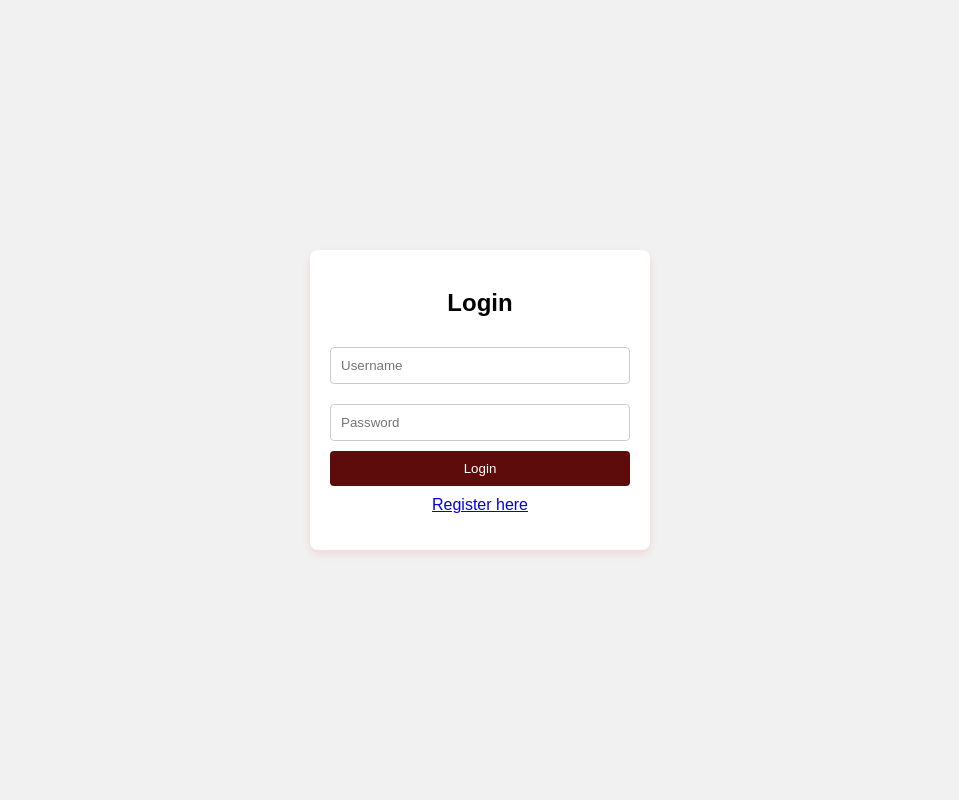
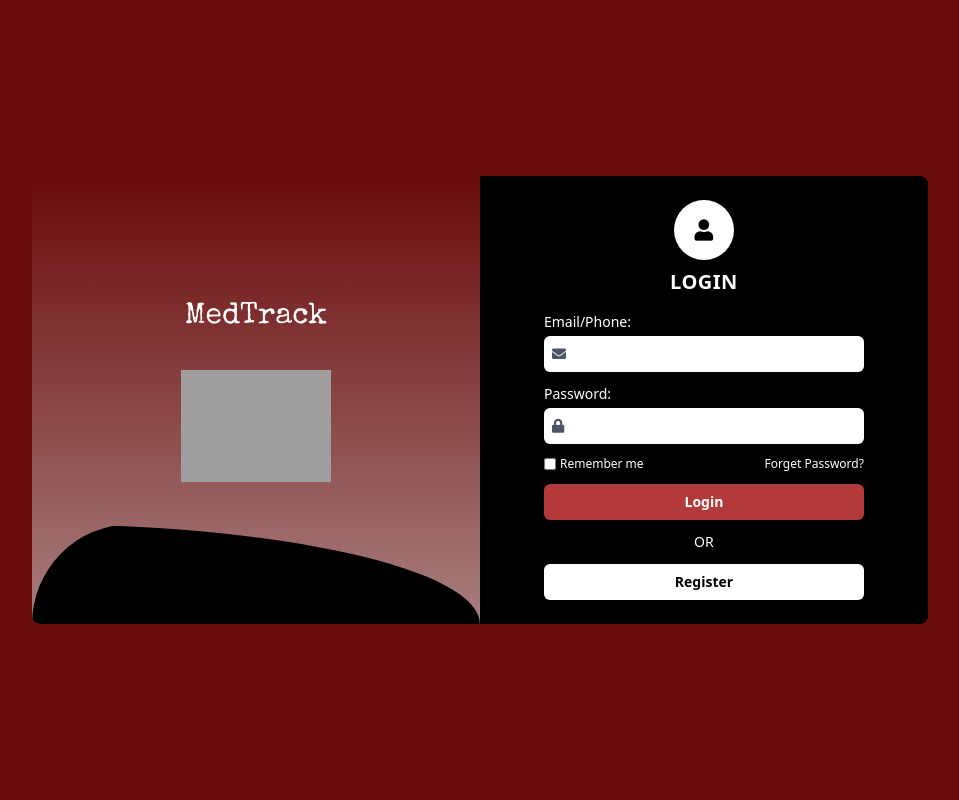
Before and after one commit to JonardPasilan/IT38A-Enterprise-System, a PHP site: page /login.php in a window 1280 px wide. Shown: the whole page, without its empty margins (160-1119 px from the left). Run offline with PHP 8.4, Linux system fonts and the light colour scheme; some libraries are stand-ins or nearby versions; grey boxes are pictures that could not be loaded.

Commit message:
updated login.php

```diff
--- a/Finals Activity 1/login.php
+++ b/Finals Activity 1/login.php
@@ -1,92 +1,175 @@
-<?php
-session_start();
-$valid_username = "user";
-$valid_password = "password";
-
-if ($_SERVER["REQUEST_METHOD"] == "POST") {
-    $username = $_POST["username"];
-    $password = $_POST["password"];
-
-    if ($username == $valid_username && $password == $valid_password) {
-        $_SESSION["loggedin"] = true;
-        header("Location: welcome.php");
-        exit();
-    } else {
-        $error = "Invalid username or password";
-    }
-}
-?>
-
 <!DOCTYPE html>
 <html lang="en">
 <head>
-    <meta charset="UTF-8">
-    <meta name="viewport" content="width=device-width, initial-scale=1.0">
-    <title>Login Page</title>
+  <meta charset="UTF-8" />
+  <meta name="viewport" content="width=device-width, initial-scale=1.0" />
+  <title>MedTrack Login</title>
+
+  <!-- TailwindCSS -->
+  <script src="https://cdn.tailwindcss.com"></script>
+
+  <!-- Font Awesome -->
+  <link rel="stylesheet" href="https://cdnjs.cloudflare.com/ajax/libs/font-awesome/5.15.3/css/all.min.css" />
+
+  <!-- Google Font -->
+  <link href="https://fonts.googleapis.com/css2?family=Special+Elite&display=swap" rel="stylesheet" />
+
+  <!-- Embedded CSS -->
   <style>
     body {
-            font-family: Arial, sans-serif;
+      background-color: #6a0a0a;
+    }
+    .logo-text {
+      font-family: 'Special Elite', monospace;
+    }
+    .left-panel {
+      width: 350px;
+      background: linear-gradient(180deg, #6a0a0a 0%, #a87f7f 100%);
+      border-top-left-radius: 0.5rem;
+      border-bottom-left-radius: 0.5rem;
+      position: relative;
+    }
+    @media (min-width: 640px) {
+      .left-panel { width: 400px; }
+    }
+    @media (min-width: 768px) {
+      .left-panel { width: 450px; }
+    }
+    .overlay {
+      position: absolute;
+      inset: 0;
+      background: linear-gradient(to bottom, #6a0a0a, #a87f7f);
+      border-top-left-radius: 0.5rem;
+      border-bottom-left-radius: 0.5rem;
+    }
+    .curve-bottom {
+      position: absolute;
+      bottom: 0;
+      left: 0;
+      width: 100%;
+      height: 100px;
+      background: black;
+      border-top-left-radius: 100px;
+      clip-path: ellipse(100% 100% at 0% 100%);
+    }
+    .right-panel {
+      background-color: black;
+      width: 350px;
+      padding: 1.5rem;
+      border-top-right-radius: 0.5rem;
+      border-bottom-right-radius: 0.5rem;
       display: flex;
+      flex-direction: column;
+      align-items: center;
+    }
+    @media (min-width: 640px) {
+      .right-panel { width: 400px; }
+    }
+    @media (min-width: 768px) {
+      .right-panel { width: 450px; }
+    }
+    .icon-circle {
+      background-color: white;
+      border-radius: 9999px;
+      padding: 0.75rem;
+      width: 60px;
+      height: 60px;
+      display: flex;
+      align-items: center;
       justify-content: center;
-            align-items: center;
-            height: 100vh;
-            background-color: #f1f1f1;
-            margin: 0;
+      margin-bottom: 0.5rem;
     }
-        .login-container {
+    .input-field {
+      width: 100%;
       background-color: white;
-            padding: 20px;
-            border-radius: 8px;
-            box-shadow: 0 4px 8px rgba(253, 3, 3, 0.1);
-            width: 300px;
+      color: black;
+      padding: 0.5rem 0.75rem;
+      padding-left: 2.25rem;
+      border-radius: 0.375rem;
+      outline: none;
     }
-        h2 {
-            text-align: center;
-            margin-bottom: 20px;
+    .icon-left {
+      position: absolute;
+      left: 0.5rem;
+      top: 50%;
+      transform: translateY(-50%);
+      color: #4b5563;
     }
-        input[type="text"], input[type="password"] {
+    .btn-login {
       width: 100%;
-            padding: 10px;
-            margin: 10px 0;
-            border: 1px solid #ccc;
-            border-radius: 4px;
-            box-sizing: border-box;
+      background-color: #b33a3a;
+      color: white;
+      font-weight: bold;
+      padding: 0.5rem;
+      border-radius: 0.375rem;
+      margin-top: 0.75rem;
     }
-        .btn {
+    .btn-register {
       width: 100%;
-            padding: 10px;
-            background-color:rgb(94, 11, 11);
-            color: white;
-            border: none;
-            border-radius: 4px;
-            cursor: pointer;
-        }
-        .btn:hover {
-            background-color:rgb(223, 233, 223);
-        }
-        .error {
-            color: red;
-            text-align: center;
-            margin-bottom: 10px;
+      background-color: white;
+      color: black;
+      font-weight: bold;
+      padding: 0.5rem;
+      border-radius: 0.375rem;
     }
   </style>
 </head>
-<body>
+<body class="min-h-screen flex items-center justify-center p-4">
+  <div class="flex max-w-4xl w-full rounded-lg overflow-hidden">
 
-<div class="login-container">
-    <h2>Login</h2>
-
-    <?php if (isset($error)) { ?>
-        <div class="error"><?php echo $error; ?></div>
-    <?php } ?>
-
-    <form method="POST" action="">
-        <input type="text" name="username" placeholder="Username" required>
-        <input type="password" name="password" placeholder="Password" required>
-        <button type="submit" class="btn">Login</button>
-    </form>
-    <p style="text-align: center; margin-top: 10px;"> <a href="register.php">Register here</a></p>
+    <!-- Left Side -->
+    <div class="left-panel">
+      <div class="overlay"></div>
+      <div class="relative z-10 flex flex-col items-center justify-center h-full p-6">
+        <h1 class="text-white text-3xl mb-4 logo-text">MedTrack</h1>
+        <img src="https://storage.googleapis.com/a1aa/image/9afcf473-6f23-4fb6-67a9-32f379bd482b.jpg"
+             alt="Heart Logo"
+             class="w-[150px] h-[150px] object-contain" />
+      </div>
+      <div class="curve-bottom"></div>
     </div>
 
+    <!-- Right Side -->
+    <div class="right-panel">
+      <div class="flex flex-col items-center mb-4">
+        <div class="icon-circle">
+          <i class="fas fa-user fa-lg text-black"></i>
+        </div>
+        <h2 class="text-white text-xl font-bold tracking-wide">LOGIN</h2>
+      </div>
+
+      <form class="w-full max-w-xs space-y-3 text-white text-sm" method="POST" action="">
+        <label class="block" for="email">
+          Email/Phone:
+          <div class="relative mt-1">
+            <input type="text" id="email" name="email" class="input-field" />
+            <i class="fas fa-envelope icon-left"></i>
+          </div>
+        </label>
+
+        <label class="block" for="password">
+          Password:
+          <div class="relative mt-1">
+            <input type="password" id="password" name="password" class="input-field" />
+            <i class="fas fa-lock icon-left"></i>
+          </div>
+        </label>
+
+        <div class="flex justify-between items-center text-xs mt-1">
+          <label class="flex items-center space-x-1">
+            <input type="checkbox" class="w-3 h-3" />
+            <span>Remember me</span>
+          </label>
+          <a href="#" class="hover:underline">Forget Password?</a>
+        </div>
+
+        <button type="submit" class="btn-login">Login</button>
+
+        <div class="text-center text-white mt-2 mb-2">OR</div>
+
+        <button type="button" class="btn-register">Register</button>
+      </form>
+    </div>
+  </div>
 </body>
 </html>
```
Also changed, not shown: Finals Activity 1/inventory.php (deleted, +0 -39 lines). Lines whose indentation alone changed are shown as unchanged.
